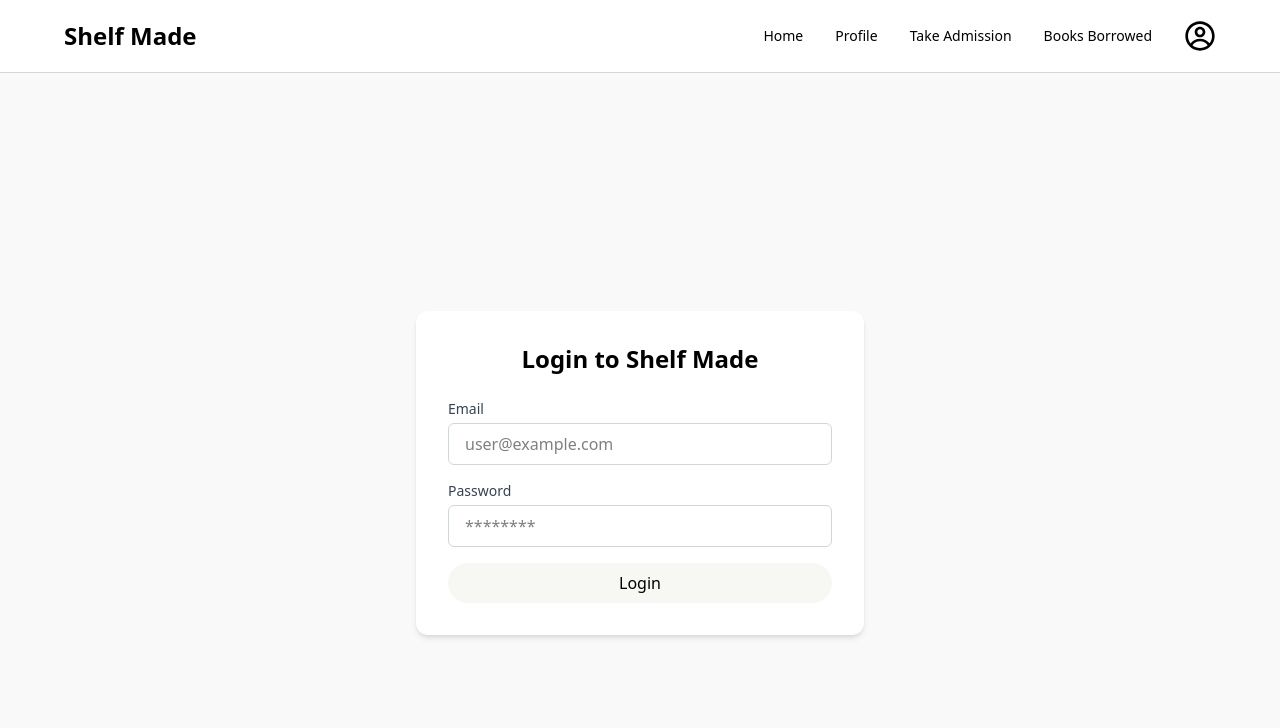
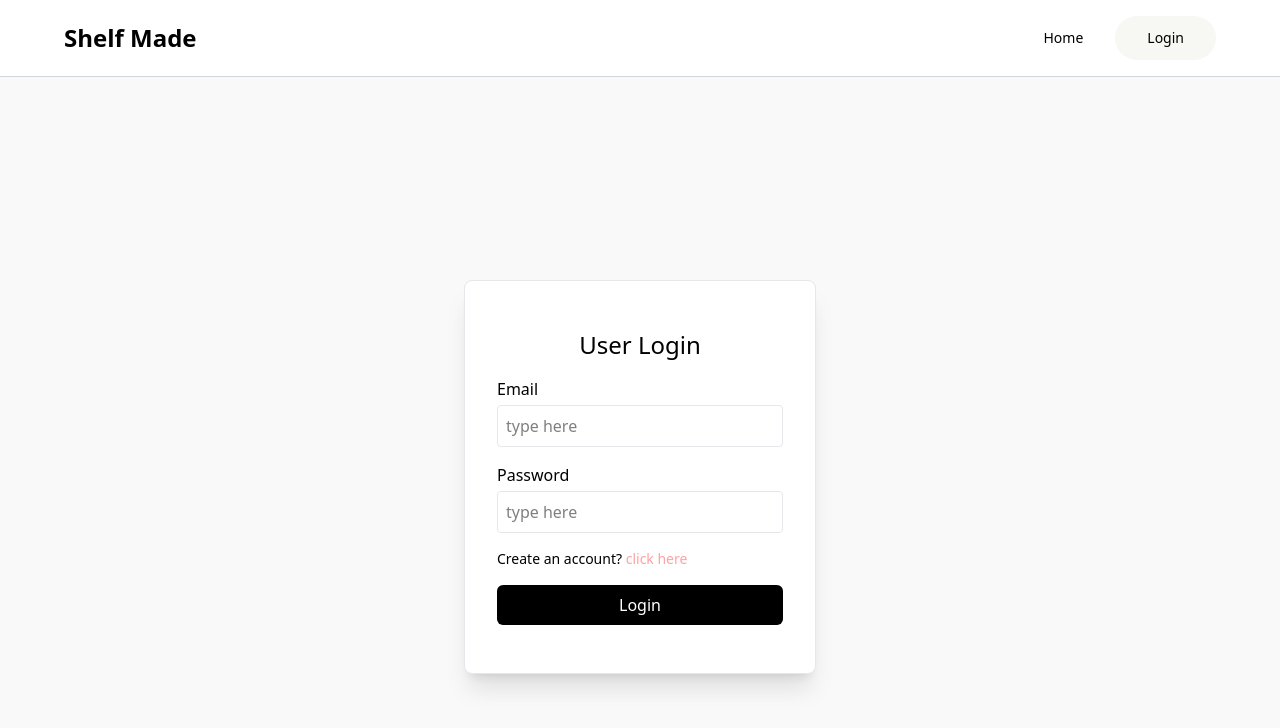
Before and after one commit to VISHESHPAL/ShelfMade-Library, a React (Vite) app in the folder Frontend/: page /login in a window 1280 px wide. Shown: the top 728 px of the page. Built offline with nearby package versions, Linux system fonts and the light colour scheme.

Commit message:
changing the path to the api and getting the data through the backend

```diff
--- a/Frontend/src/components/Navbar.jsx
+++ b/Frontend/src/components/Navbar.jsx
@@ -24,8 +24,6 @@ const handleAdmissionClick = () => {
     setOpen(false);
   };
 
-
-
   return (
     <nav className="flex items-center justify-between px-6 md:px-16 py-4 border-b border-gray-300 bg-white relative">
       {/* Logo */}
@@ -47,7 +45,10 @@ const handleAdmissionClick = () => {
 
         {!user ? (
           <button
-            onClick={() => setShowUserLogin(true)}
+            onClick={() => {
+              navigate("/login");
+              setOpen(false);
+            }}
             className="px-8 py-3 bg-[#F7F8F3] text-black rounded-full transition"
           >
             Login
@@ -123,10 +124,10 @@ const handleAdmissionClick = () => {
           {!user ? (
             <button
               onClick={() => {
-                setShowUserLogin(true);
+                navigate("/login");
                 setOpen(false);
               }}
-              className="mt-2 bg-[#F7F8F3] text-black w-20 py-1.5 rounded-full"
+              className="px-8 py-3 w-[100px] bg-[#F7F8F3] text-black rounded-full transition"
             >
               Login
             </button>
--- a/Frontend/src/context/AuthContext.jsx
+++ b/Frontend/src/context/AuthContext.jsx
@@ -5,7 +5,7 @@ export const AuthContext = createContext();
 
 export const AppContextProvider = ({ children }) => {
   const navigate = useNavigate();
-  const [user, setUser] = useState(true);
+  const [user, setUser] = useState(false);
   const [isAdmin, setIsAdmin] = useState(true);
   const [showUserLogin, setShowUserLogin] = useState(false);
 
--- a/Frontend/src/pages/users/Login.jsx
+++ b/Frontend/src/pages/users/Login.jsx
@@ -2,67 +2,133 @@ import React, { useContext, useState } from "react";
 import { useNavigate } from "react-router-dom";
 import { toast } from "react-toastify";
 import { AuthContext } from "../../context/AuthContext";
+import axios from 'axios'
 
 const Login = () => {
-  const { setUser } = useContext(AuthContext)
+  const { setUser } = useContext(AuthContext);
   const navigate = useNavigate();
 
+  const [state, setState] = useState("login");
+  const [name, setName] = useState("");
   const [email, setEmail] = useState("");
   const [password, setPassword] = useState("");
 
-  const handleLogin = (e) => {
+const handleAuth = async (e) => {
   e.preventDefault();
 
-    // Dummy login logic – replace with real API call
-    if (email === "user@example.com" && password === "password123") {
-      const userData = {
-        name: "Vishesh",
+  try {
+    if (state === "login") {
+      const { data } = await axios.post("http://localhost:5000/api/user/login", {
         email,
-        hasTakenAdmission: false,
-      };
-      setUser(userData);
+        password,
+      });
+
+      // Assuming the backend returns user data
+      setUser(data.user);
       toast.success("Login successful");
       navigate("/");
     } else {
-      toast.error("Invalid email or password");
+      if (!name || !email || !password) {
+        toast.error("Please fill all fields");
+        return;
+      }
+
+      const { data } = await axios.post("http://localhost:5000/api/user/register", {
+        name,
+        email,
+        password,
+      });
+
+      setUser(data.user);
+      toast.success("Account created");
+      navigate("/");
+    }
+  } catch (error) {
+    console.log(error)
+    const message = error.response?.data?.message || "Something went wrong";
+    toast.error(message);
   }
 };
 
+
   return (
     <div className="min-h-screen flex items-center justify-center bg-[#f9f9f9] px-4">
-      <div className="w-full max-w-md bg-white shadow-md rounded-xl p-8">
-        <h2 className="text-2xl font-bold mb-6 text-center">Login to Shelf Made</h2>
-        <form onSubmit={handleLogin} className="space-y-4">
-          <div>
-            <label className="block text-sm font-medium text-gray-700">Email</label>
+      <form
+        onSubmit={handleAuth}
+        className="flex flex-col gap-4 m-auto items-start p-8 py-12 w-80 sm:w-[352px] rounded-lg shadow-xl border border-gray-200 bg-white"
+      >
+        <p className="text-2xl font-medium m-auto">
+          <span className="text-black">User</span>{" "}
+          {state === "login" ? "Login" : "Sign Up"}
+        </p>
+
+        {state === "register" && (
+          <div className="w-full">
+            <p>Name</p>
             <input
-              type="email"
-              className="mt-1 block w-full px-4 py-2 border border-gray-300 rounded-md focus:outline-none focus:ring-2 focus:ring-primary focus:border-transparent"
-              value={email}
-              onChange={(e) => setEmail(e.target.value)}
+              onChange={(e) => setName(e.target.value)}
+              value={name}
+              placeholder="type here"
+              className="border border-gray-200 rounded w-full p-2 mt-1 outline-black"
+              type="text"
               required
-              placeholder="user@example.com"
             />
           </div>
-          <div>
-            <label className="block text-sm font-medium text-gray-700">Password</label>
+        )}
+
+        <div className="w-full">
+          <p>Email</p>
           <input
-              type="password"
-              className="mt-1 block w-full px-4 py-2 border border-gray-300 rounded-md focus:outline-none focus:ring-2 focus:ring-primary focus:border-transparent"
-              value={password}
-              onChange={(e) => setPassword(e.target.value)}
+            onChange={(e) => setEmail(e.target.value)}
+            value={email}
+            placeholder="type here"
+            className="border border-gray-200 rounded w-full p-2 mt-1 outline-black"
+            type="email"
             required
-              placeholder="********"
           />
         </div>
+
+        <div className="w-full">
+          <p>Password</p>
+          <input
+            onChange={(e) => setPassword(e.target.value)}
+            value={password}
+            placeholder="type here"
+            className="border border-gray-200 rounded w-full p-2 mt-1 outline-black"
+            type="password"
+            required
+          />
+        </div>
+
+        {state === "register" ? (
+          <p className="text-sm">
+            Already have account?{" "}
+            <span
+              onClick={() => setState("login")}
+              className="text-red-300 cursor-pointer"
+            >
+              click here
+            </span>
+          </p>
+        ) : (
+          <p className="text-sm">
+            Create an account?{" "}
+            <span
+              onClick={() => setState("register")}
+              className="text-red-300 cursor-pointer"
+            >
+              click here
+            </span>
+          </p>
+        )}
+
         <button
           type="submit"
-            className="w-full bg-[#F7F8F3] text-black py-2 rounded-full font-medium hover:bg-[#e4e4dd] transition"
+          className="bg-black hover:bg-black transition-all text-white w-full py-2 rounded-md cursor-pointer"
         >
-            Login
+          {state === "register" ? "Create Account" : "Login"}
         </button>
       </form>
-      </div>
     </div>
   );
 };
```
Also changed, not shown: 1 other file (tests, documents, lock files or other folders). Lines whose indentation alone changed are shown as unchanged.
